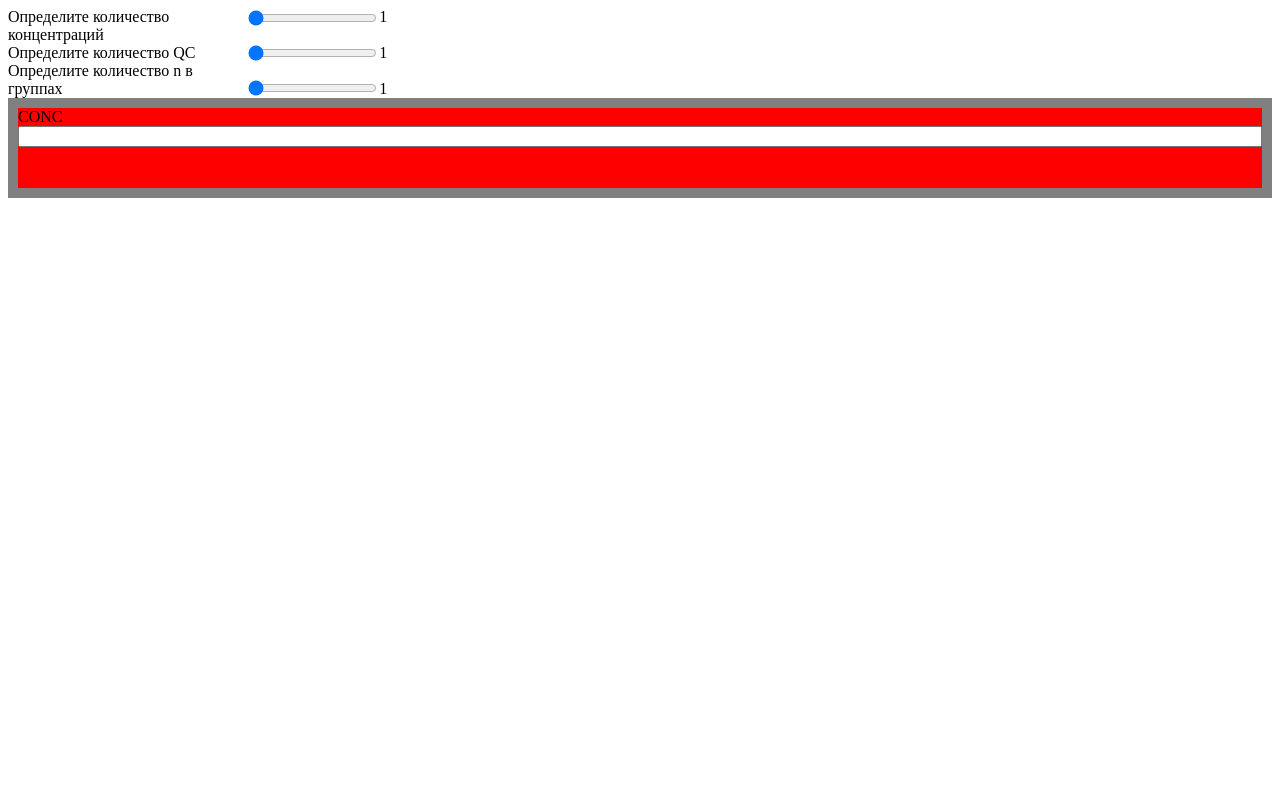
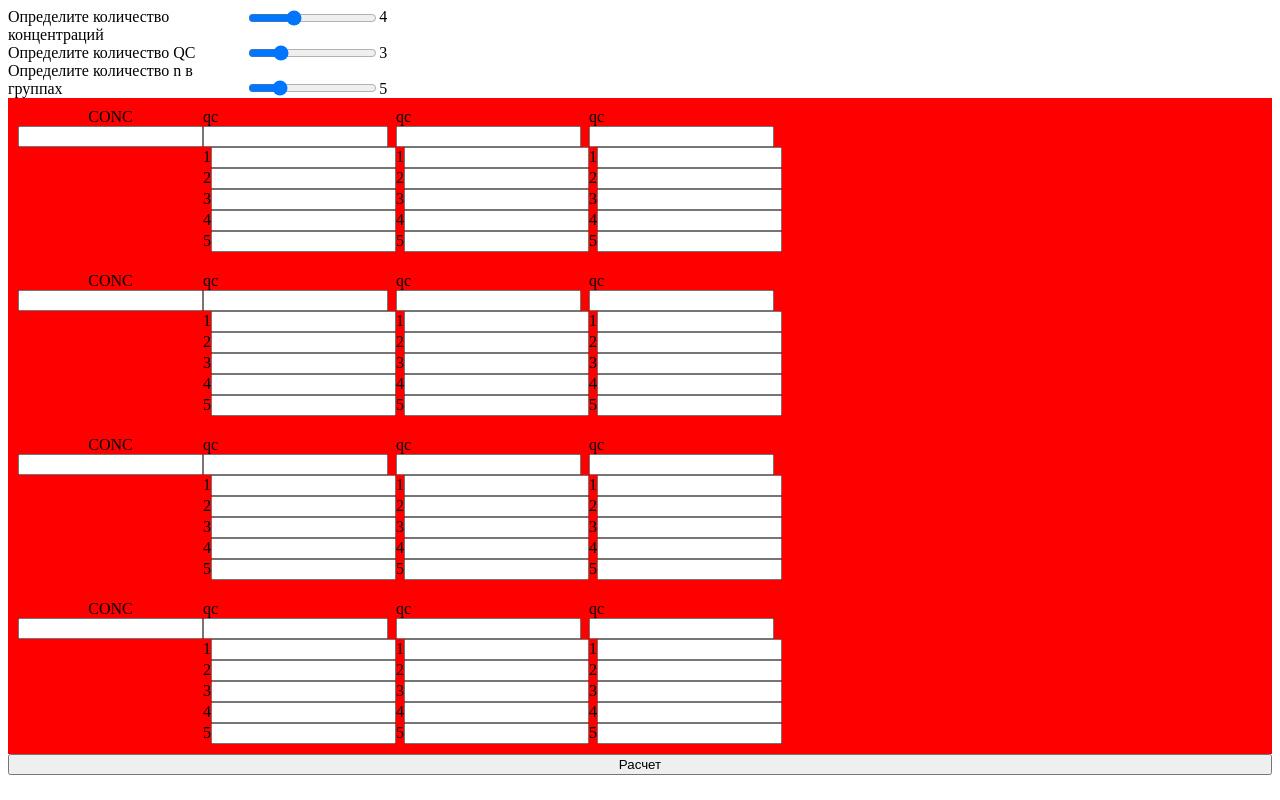
Before and after one commit to Daniil-Se/ozos_anova_web, a Flask app: page / in a window 1280 px wide. Run offline with Flask 2, Linux system fonts and the light colour scheme.

Commit message:
Работа над отрисовкой таблицы

```diff
--- a/main.py
+++ b/main.py
@@ -1,11 +1,23 @@
 from flask import Flask
+from flask import render_template, request
 
-from flask import render_template
+
 app = Flask(__name__)
+
 
 @app.route('/')
 def hello_world():
     return render_template('index.html')
 
 
-app.run(debug=True)
+@app.route('/get_inputs_values', methods=['POST', 'PUT'])
+def get_inputs_values():
+	if request.method == "POST":
+		print('Я получил POST')
+	elif request.method == "PUT":
+		print('Я получил PUT')
+	return {'status': 'success'}
+
+
+if __name__ == "__main__":
+	app.run(debug=True)
--- a/static/css/style.css
+++ b/static/css/style.css
@@ -30,18 +30,33 @@ body {
 #send-values-from-calc {
 	width: 100%;
 	height: 100px;
-	background-color: grey;
 	display: flex;
-	justify-content: space-between;
+	flex-direction: column;
+	justify-content: flex-start;
 }
 
 .conc-column {
 	background-color: red;
-	margin: 10px;
+	padding: 10px;
 	display: flex;
-	flex-direction: column;
-	width: 100%;
+	/*flex-direction: column;*/
+	justify-content: flex-start;
+	/*width: 100%;*/
+}
+.conc-column label {
+	text-align: center;
 }
 .conc-column label input {
 	/*width: 5%;*/
 }
+.qc-column {
+	display: flex;
+	/*flex-direction: column;*/
+}
+.qc-column label {
+	height: 10%;
+}
+.n-column {
+	display: flex;
+	flex-direction: column;
+}
--- a/static/js/scripts/main.js
+++ b/static/js/scripts/main.js
@@ -3,36 +3,65 @@ $(document).ready(function() {
 
 	$('#send-values-from-calc').submit(function(e) {
 		e.preventDefault()
-		alert('submit')
+		let jsonObj = $(this).serializeArray()
+		// console.log(jsonObj)
+		$.ajax({
+			type: "PUT",
+			url: "/get_inputs_values",
+			data: jsonObj,
+			success: function (responce) {
+				console.log(responce)
+			},
+			error: function (responce) {
+				console.log(responce)
+			}
+		})
 	})
-
+	createInputs()
 })
 
-function sizeConc() {
-	let size = $('#sizeConc').val()
-	$('#sizeConcVal').html(size)
-	createConc(size)
+
+function createInputs() {
+	let sizeConc = $('#sizeConc').val()
+	let sizeQC = $('#sizeQC').val()
+	let sizeN = $('#sizeN').val()
+
+	$('#sizeConcVal').html(sizeConc)
+	$('#sizeQCVal').html(sizeQC)
+	$('#sizeNVal').html(sizeN)
+
+	createConc(sizeConc)
+	createQC(sizeQC)
+	createN(sizeN)
 }
 
-function sizeQC() {
-	let size = $('#sizeQC').val()
-	$('#sizeQCVal').html(size)
-}
-
-function sizeN() {
-	let size = $('#sizeN').val()
-	$('#sizeNVal').html(size)
-}
 
 function createConc(size) {
 	let inputConc = ''
-	for (let i=0;i<size;i++) {
+	for (let i=0;i<size;i++) { // цикл отрисует столько блоков сколько значений size
 		inputConc += `<div class="conc-column">
-					      <label>CONC</label>
-					      <input type="text" name="ConcVal">
+					      <label>CONC<br><input type="text" name="ConcVal_${i+1}"></label>
+					      <div class="qc-column"></div>
 					  </div>`
 	}
-	$('#send-values-from-calc').html(inputConc)
-	$('.conc-column').css('width', `calc((100% / ${size}) - 100px`)
-	// $('.conc-column label input').css('width', `calc(100% / ${size})`)
+	$('.all-inputs').html(inputConc)
 }
+
+function createQC(size) {
+	let inputQC = ''
+	for (let i=0;i<size;i++) { // цикл отрисует столько блоков сколько значений size
+		inputQC += `<div class="qc">
+					    <label>qc<br><input type="text" name="QCVal_${i+1}"></label>
+					    <div class="n-column"></div>
+					</div>`
+	}
+	$('.qc-column').html(inputQC)
+}
+
+function createN(size) {
+	let createN = ''
+	for (let i=0;i<size;i++) { // цикл отрисует столько блоков сколько значений size
+		createN += `<label>${i+1}<input type="text" name="nVal_${i+1}"></label>`
+	}
+	$('.n-column').html(createN)
+}
--- a/templates/index.html
+++ b/templates/index.html
@@ -15,26 +15,23 @@
 			<label>Определите количество n в группах</label>
 		</div>
 		<div class="input-parameters">
-			<input type="range" min="1" max="10" step="1" value="1" oninput="sizeConc()" id="sizeConc">
-			<input type="range" min="1" max="10" step="1" value="1" oninput="sizeQC()" id="sizeQC">
-			<input type="range" min="1" max="20" step="1" value="1" oninput="sizeN()" id="sizeN">
+			<input type="range" min="1" max="10" step="1" value="4" oninput="createInputs()" id="sizeConc">
+			<input type="range" min="1" max="10" step="1" value="3" oninput="createInputs()" id="sizeQC">
+			<input type="range" min="1" max="20" step="1" value="5" oninput="createInputs()" id="sizeN">
 		</div>
 		<div class="span-val-parameters">
-			<span id="sizeConcVal">1</span>
-			<span id="sizeQCVal">1</span>
-			<span id="sizeNVal">1</span>
+			<span id="sizeConcVal"></span>
+			<span id="sizeQCVal"></span>
+			<span id="sizeNVal"></span>
 		</div>
 	</div>
 
 
 	<form action="" id="send-values-from-calc">
-		<div class="conc-column">
-			<label>CONC</label>
-			<input type="text" name="ConcVal">
+		<div class="all-inputs">
+
 		</div>
-		<!-- <label>CONC<input type="text" name="ConcVal"></label> -->
-		<!-- <label>N<input type="text" name="NVal"></label> -->
-		<!-- <button type="submit">Расчет</button> -->
+		<button type="submit">Расчет</button>
 	</form>
 
 
```
